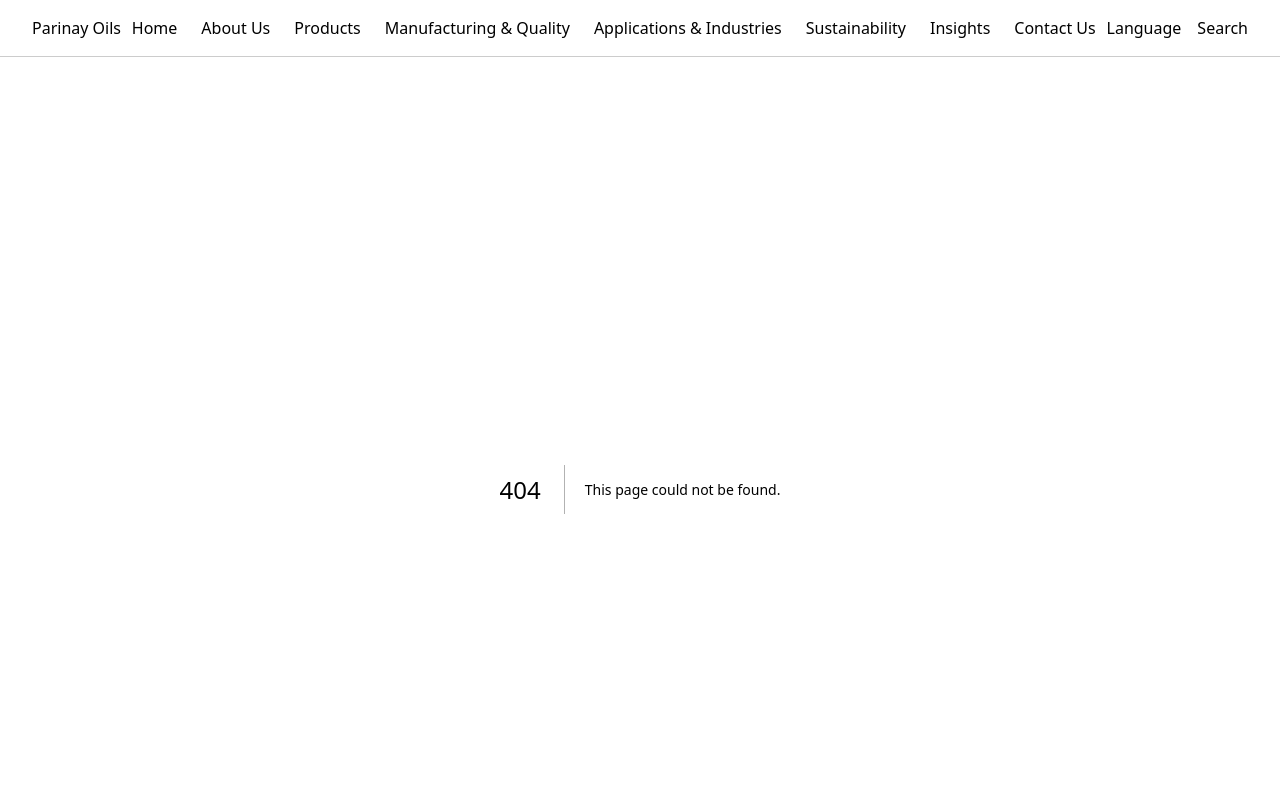
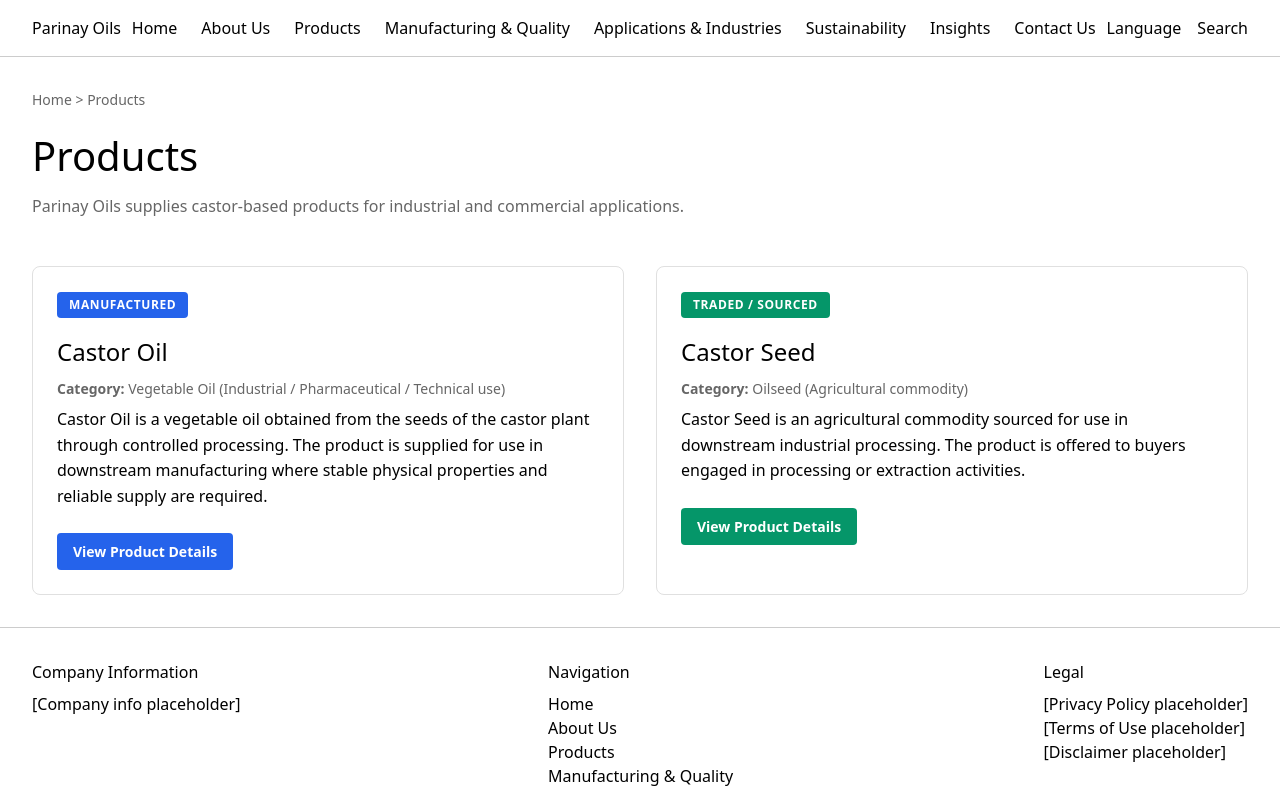
Before and after one commit to bhumitshah1691-bds/parinay-oils-website, a Next.js app: page /products in a window 1280 px wide. Before the commit this address had no page. Shown: the top 792 px of the page. Built offline with nearby package versions, Linux system fonts and the light colour scheme.

Commit message:
Add Products index page

```diff
--- /dev/null
+++ b/app/products/page.tsx
@@ -0,0 +1,131 @@
+import Link from 'next/link'
+
+export default function ProductsPage() {
+  return (
+    <div>
+      {/* Breadcrumb */}
+      <nav style={{ marginBottom: '1rem', fontSize: '0.875rem', color: '#666' }}>
+        <Link href="/" style={{ color: '#666' }}>Home</Link>
+        {' > '}
+        <span>Products</span>
+      </nav>
+
+      {/* Page Title */}
+      <h1 style={{ fontSize: '2.5rem', marginBottom: '0.5rem' }}>Products</h1>
+      <p style={{ marginBottom: '3rem', color: '#666' }}>
+        Parinay Oils supplies castor-based products for industrial and commercial applications.
+      </p>
+
+      {/* Products List */}
+      <div style={{ display: 'flex', gap: '2rem' }}>
+        {/* Castor Oil Card */}
+        <div
+          style={{
+            flex: 1,
+            padding: '1.5rem',
+            border: '1px solid #e0e0e0',
+            borderRadius: '8px',
+          }}
+        >
+          {/* Status Label */}
+          <div
+            style={{
+              display: 'inline-block',
+              padding: '0.25rem 0.75rem',
+              backgroundColor: '#2563eb',
+              color: '#fff',
+              fontWeight: 'bold',
+              borderRadius: '4px',
+              fontSize: '0.75rem',
+              textTransform: 'uppercase',
+              letterSpacing: '0.05em',
+              marginBottom: '1rem',
+            }}
+          >
+            Manufactured
+          </div>
+
+          <h2 style={{ fontSize: '1.5rem', marginBottom: '0.5rem' }}>Castor Oil</h2>
+
+          <p style={{ marginBottom: '0.5rem', color: '#666', fontSize: '0.875rem' }}>
+            <strong>Category:</strong> Vegetable Oil (Industrial / Pharmaceutical / Technical use)
+          </p>
+
+          <p style={{ marginBottom: '1.5rem', lineHeight: 1.6 }}>
+            Castor Oil is a vegetable oil obtained from the seeds of the castor plant through controlled processing. The product is supplied for use in downstream manufacturing where stable physical properties and reliable supply are required.
+          </p>
+
+          <Link
+            href="/products/castor-oil"
+            style={{
+              display: 'inline-block',
+              padding: '0.5rem 1rem',
+              backgroundColor: '#2563eb',
+              color: '#fff',
+              textDecoration: 'none',
+              borderRadius: '4px',
+              fontWeight: 'bold',
+              fontSize: '0.875rem',
+            }}
+          >
+            View Product Details
+          </Link>
+        </div>
+
+        {/* Castor Seed Card */}
+        <div
+          style={{
+            flex: 1,
+            padding: '1.5rem',
+            border: '1px solid #e0e0e0',
+            borderRadius: '8px',
+          }}
+        >
+          {/* Status Label */}
+          <div
+            style={{
+              display: 'inline-block',
+              padding: '0.25rem 0.75rem',
+              backgroundColor: '#059669',
+              color: '#fff',
+              fontWeight: 'bold',
+              borderRadius: '4px',
+              fontSize: '0.75rem',
+              textTransform: 'uppercase',
+              letterSpacing: '0.05em',
+              marginBottom: '1rem',
+            }}
+          >
+            Traded / Sourced
+          </div>
+
+          <h2 style={{ fontSize: '1.5rem', marginBottom: '0.5rem' }}>Castor Seed</h2>
+
+          <p style={{ marginBottom: '0.5rem', color: '#666', fontSize: '0.875rem' }}>
+            <strong>Category:</strong> Oilseed (Agricultural commodity)
+          </p>
+
+          <p style={{ marginBottom: '1.5rem', lineHeight: 1.6 }}>
+            Castor Seed is an agricultural commodity sourced for use in downstream industrial processing. The product is offered to buyers engaged in processing or extraction activities.
+          </p>
+
+          <Link
+            href="/products/castor-seed"
+            style={{
+              display: 'inline-block',
+              padding: '0.5rem 1rem',
+              backgroundColor: '#059669',
+              color: '#fff',
+              textDecoration: 'none',
+              borderRadius: '4px',
+              fontWeight: 'bold',
+              fontSize: '0.875rem',
+            }}
+          >
+            View Product Details
+          </Link>
+        </div>
+      </div>
+    </div>
+  )
+}
```
